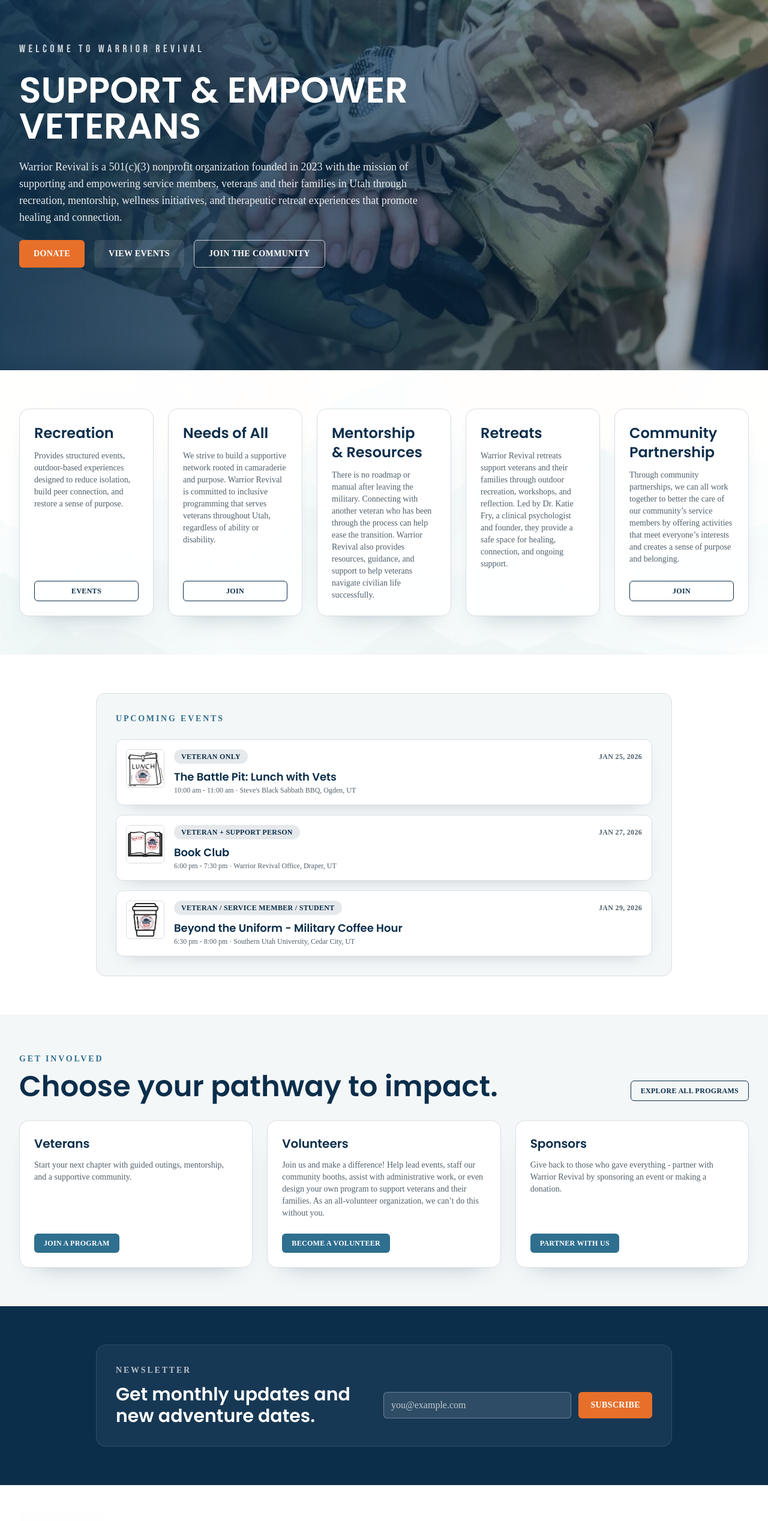
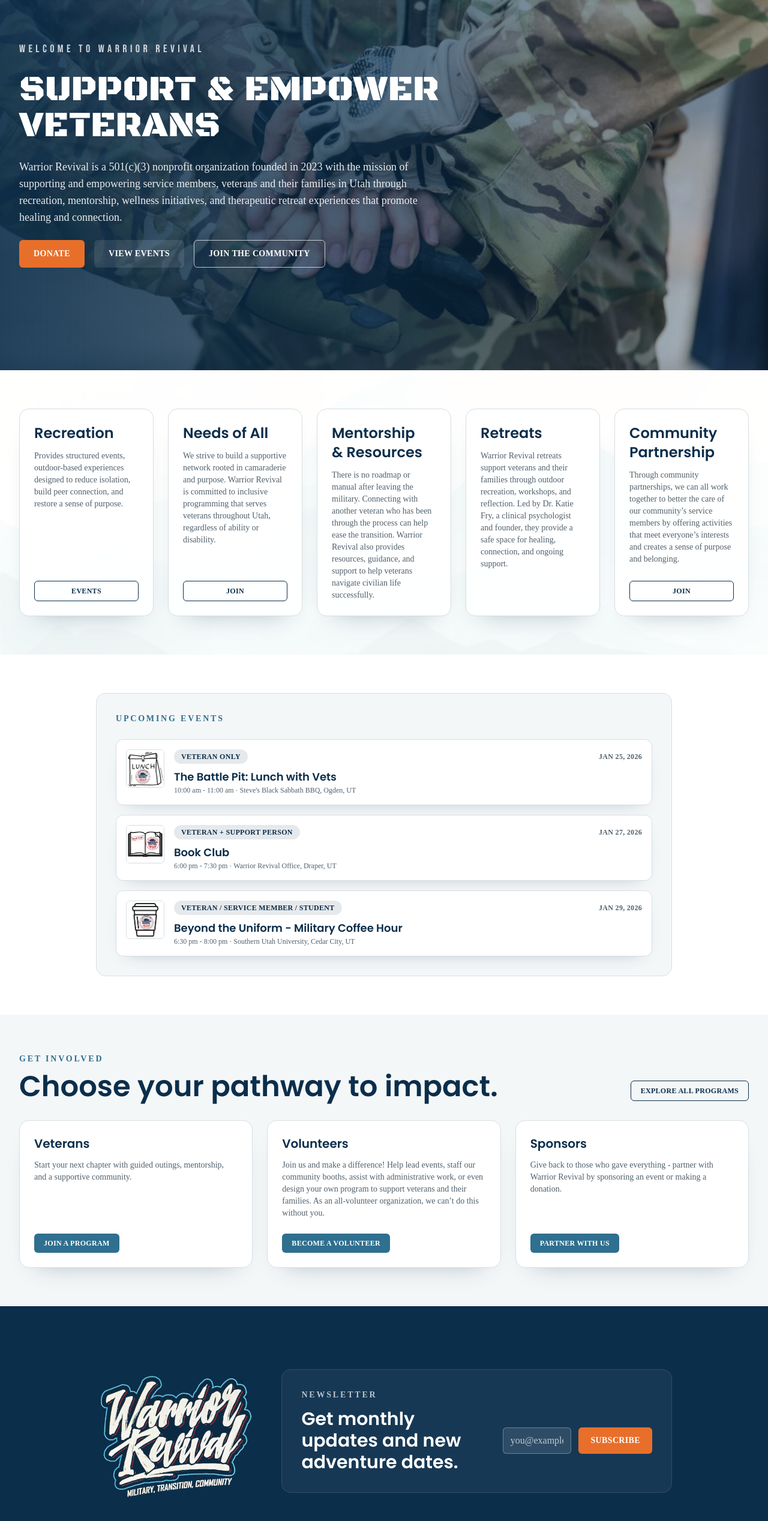
Before and after one commit to dulbrich/Warrior-Revival, a Next.js app: page / in a window 1280 px wide. Shown: the part 200-2735 px from the top of the page at 60% size. Built offline with nearby package versions, Linux system fonts and the light colour scheme.

Commit message:
Changed support & emplower veterans font and cleaned up the footer and newletter bit with the other wr logo.

```diff
--- a/src/app/layout.tsx
+++ b/src/app/layout.tsx
@@ -1,5 +1,5 @@
 import type { Metadata } from "next";
-import { Bebas_Neue, Poppins, Source_Sans_3 } from "next/font/google";
+import { Bebas_Neue, Black_Ops_One, Poppins, Source_Sans_3 } from "next/font/google";
 import "./globals.css";
 
 const headingFont = Poppins({
@@ -20,6 +20,12 @@ const accentFont = Bebas_Neue({
   weight: ["400"]
 });
 
+const blackOpsFont = Black_Ops_One({
+  subsets: ["latin"],
+  variable: "--font-black-ops",
+  weight: ["400"]
+});
+
 export const metadata: Metadata = {
   title: "Warrior Revival",
   description: "Warrior Revival website prototype",
@@ -36,7 +42,7 @@ export default function RootLayout({
   return (
     <html lang="en">
       <body
-        className={`${headingFont.variable} ${bodyFont.variable} ${accentFont.variable} font-sans`}
+        className={`${headingFont.variable} ${bodyFont.variable} ${accentFont.variable} ${blackOpsFont.variable} font-sans`}
       >
         {children}
       </body>
--- a/src/app/page.tsx
+++ b/src/app/page.tsx
@@ -281,7 +281,7 @@ export default function Home() {
           <p className="font-accent text-base uppercase tracking-[0.3em] text-white/80 md:text-lg">
             Welcome to Warrior Revival
           </p>
-          <h1 className="max-w-3xl font-heading text-5xl font-semibold md:text-6xl">
+          <h1 className="max-w-3xl font-blackOps text-5xl font-normal md:text-6xl">
             SUPPORT &amp; EMPOWER VETERANS
           </h1>
           <p className="max-w-2xl text-base text-white/90 md:text-lg">
@@ -452,7 +452,13 @@ export default function Home() {
 
       <section className="bg-primary">
         <div className="mx-auto max-w-5xl px-4 py-16 md:px-8">
-          <div className="rounded-2xl border border-white/10 bg-white/5 p-6 text-white md:p-8">
+          <div className="flex flex-col items-center gap-8 md:flex-row md:items-center md:gap-10">
+            <img
+              src="/logo3.png"
+              alt="Warrior Revival logo"
+              className="h-56 w-auto md:h-64 lg:h-72"
+            />
+            <div className="w-full rounded-2xl border border-white/10 bg-white/5 p-6 text-white md:p-8">
               <p className="text-sm font-semibold uppercase tracking-[0.2em] text-white/70">
                 Newsletter
               </p>
@@ -473,17 +479,13 @@ export default function Home() {
               </div>
             </div>
           </div>
+        </div>
       </section>
 
       <footer className="border-t border-border bg-surface">
-        <div className="mx-auto flex max-w-7xl flex-col gap-6 px-4 py-10 text-sm text-textSecondary md:flex-row md:items-center md:justify-between md:px-8">
+        <div className="mx-auto flex max-w-7xl flex-col gap-4 px-4 py-4 text-sm text-textSecondary md:flex-row md:items-center md:justify-between md:px-8">
           <div>
             <div className="flex items-center gap-6">
-              <img
-                src="/logo2.png"
-                alt="Warrior Revival mark"
-                className="h-40 w-40 pr-4"
-              />
               <div>
                 <p className="font-heading text-base font-semibold text-primary">
                   Warrior Revival
--- a/tailwind.config.ts
+++ b/tailwind.config.ts
@@ -19,7 +19,8 @@ const config: Config = {
       fontFamily: {
         heading: ["var(--font-heading)", "Poppins", "Montserrat", "sans-serif"],
         sans: ["var(--font-body)", "Source Sans 3", "Open Sans", "sans-serif"],
-        accent: ["var(--font-accent)", "Bebas Neue", "Roboto Condensed", "sans-serif"]
+        accent: ["var(--font-accent)", "Bebas Neue", "Roboto Condensed", "sans-serif"],
+        blackOps: ["var(--font-black-ops)", "Black Ops One", "system-ui", "sans-serif"]
       },
       boxShadow: {
         card: "0 20px 40px -30px rgba(11, 46, 75, 0.4)",
```
Also changed, not shown: public/logo3.png (added). Lines whose indentation alone changed are shown as unchanged.
